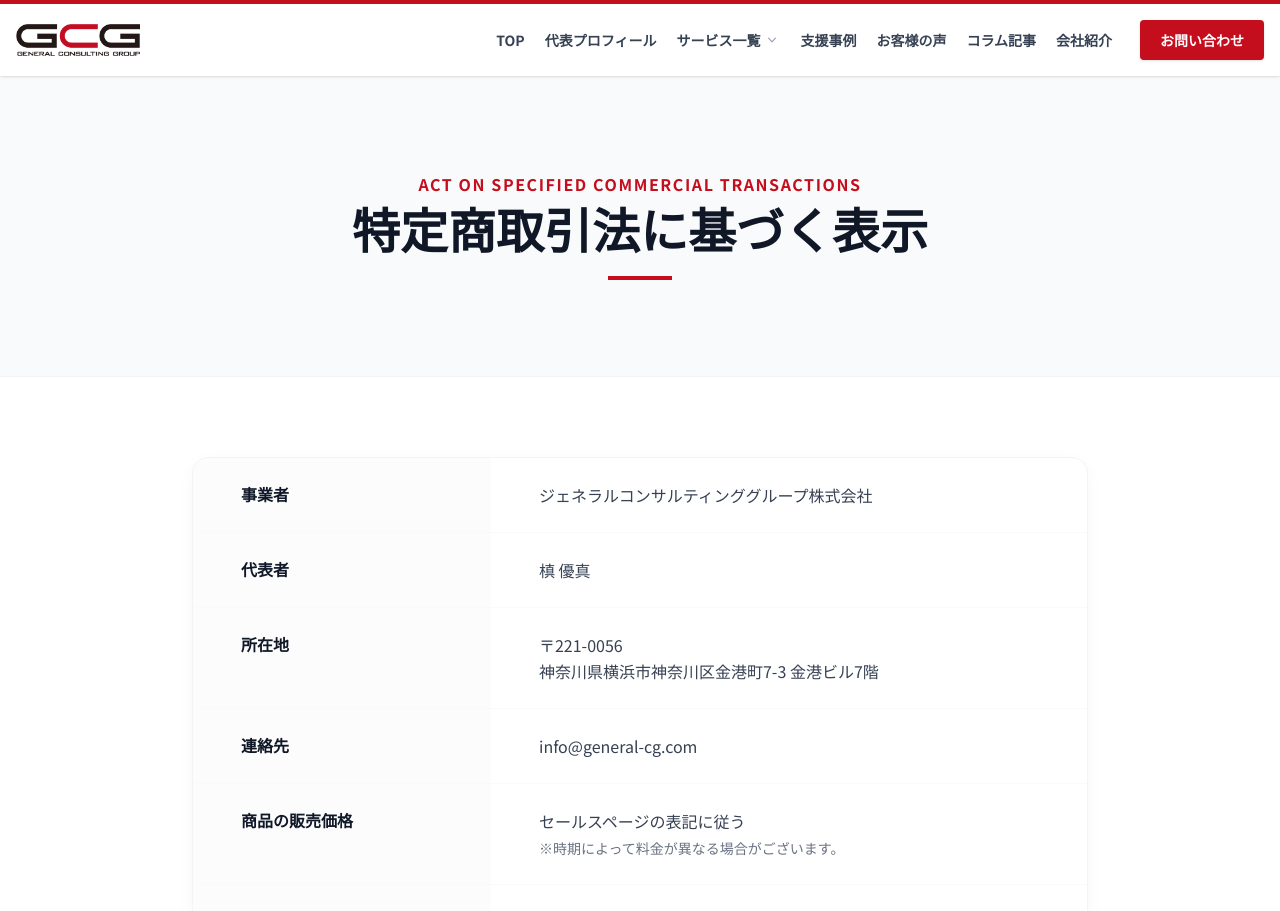
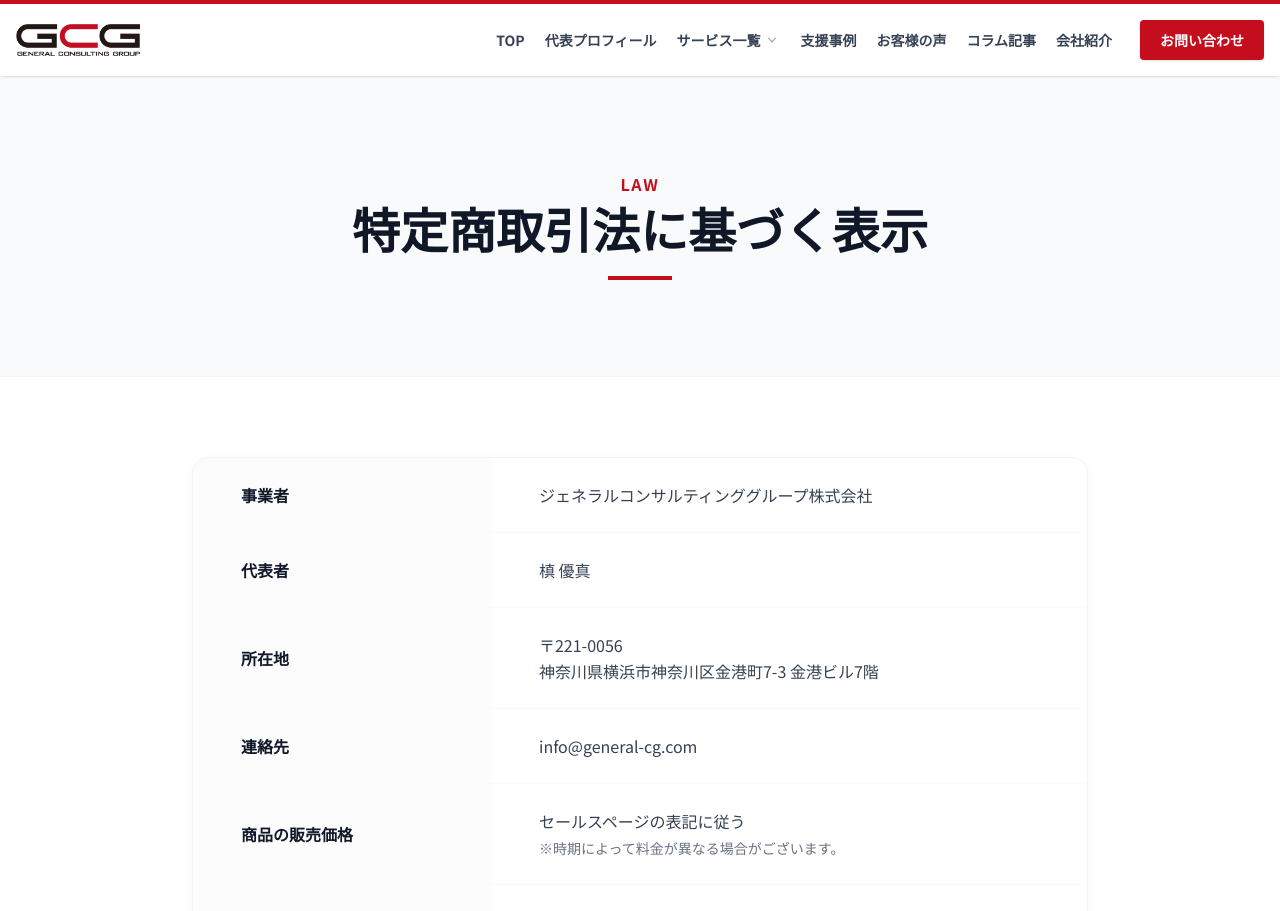
Before and after one commit to gcggit2/vrs_top, a Next.js app: page /law in a window 1280 px wide. Shown: the top 911 px of the page. Built offline with nearby package versions, Linux system fonts and the light colour scheme.

Commit message:
修正: 特商法ページの英語見出し短縮とスマホ表示最適化

```diff
--- a/app/law/page.tsx
+++ b/app/law/page.tsx
@@ -57,7 +57,7 @@ export default function Law() {
       {/* Page Header */}
       <div className="bg-gray-50 py-16 md:py-24 border-b border-gray-100">
         <div className="container mx-auto px-4 text-center">
-          <span className="text-brand-red font-bold tracking-widest block mb-2">ACT ON SPECIFIED COMMERCIAL TRANSACTIONS</span>
+          <span className="text-brand-red font-bold tracking-widest block mb-2">LAW</span>
           <h1 className="text-3xl md:text-5xl font-bold text-gray-900">特定商取引法に基づく表示</h1>
           <div className="w-16 h-1 bg-brand-red mx-auto mt-6"></div>
         </div>
@@ -68,20 +68,18 @@ export default function Law() {
         <div className="container mx-auto px-4">
           <div className="max-w-4xl mx-auto">
             <div className="bg-white rounded-2xl shadow-[0_4px_20px_-4px_rgba(0,0,0,0.05)] border border-gray-100 overflow-hidden">
-              <table className="w-full text-left border-collapse">
-                <tbody>
-                  {lawInfo.map((item, index) => (
-                    <tr key={index} className="border-b border-gray-50 last:border-0 group">
-                      <th className="py-6 px-6 md:px-12 w-1/3 bg-gray-50/50 text-gray-900 font-bold align-top">
-                        {item.label}
-                      </th>
-                      <td className="py-6 px-6 md:px-12 text-gray-700 leading-relaxed">
-                        {item.value}
-                      </td>
-                    </tr>
-                  ))}
-                </tbody>
-              </table>
+              <div className="flex flex-col">
+                {lawInfo.map((item, index) => (
+                  <div key={index} className="flex flex-col md:flex-row border-b border-gray-50 last:border-0">
+                    <div className="py-4 px-6 md:py-6 md:px-12 md:w-1/3 bg-gray-50/50 text-gray-900 font-bold md:border-r border-gray-50 flex items-center">
+                      {item.label}
+                    </div>
+                    <div className="py-4 px-6 md:py-6 md:px-12 md:w-2/3 text-gray-700 leading-relaxed">
+                      {item.value}
+                    </div>
+                  </div>
+                ))}
+              </div>
             </div>
           </div>
         </div>
```
